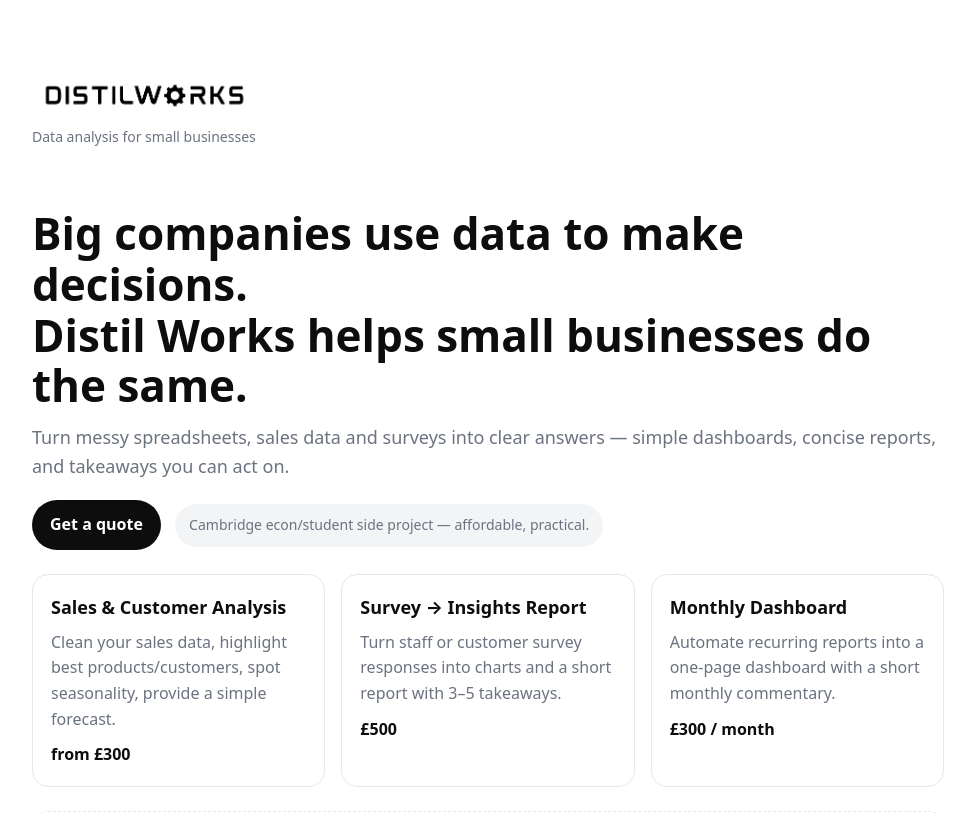
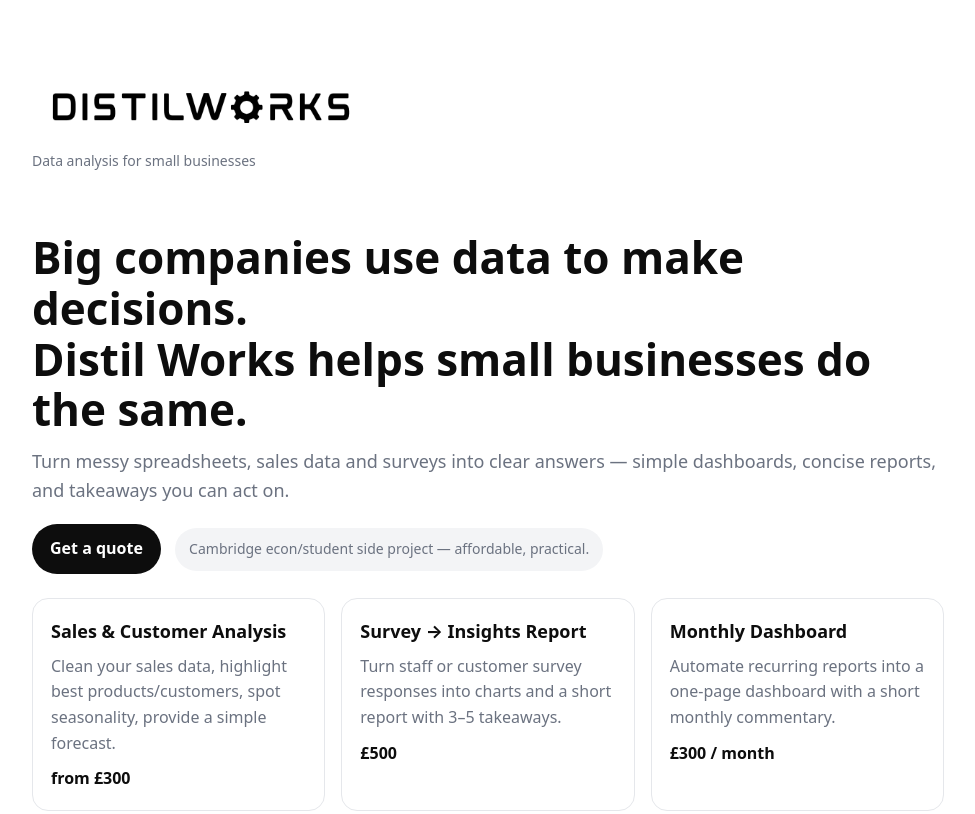
Before and after one commit to distilworks/distilworks.github.io, a plain HTML site: page index.html in a window 1280 px wide. Shown: the top 814 px of the page, without its empty margins (152-1127 px from the left). Drawn offline with Linux system fonts and the light colour scheme.

Commit message:
Update logo.html

```diff
--- a/index.html
+++ b/index.html
@@ -27,7 +27,7 @@
     header { padding: 48px 0 24px; }
     .brand { display: flex; align-items: center; gap: 12px; font-weight: 700; letter-spacing: 0.2px; }
     .logo {
-      height: 48px;   /* adjust until it looks balanced */
+      height: 72px;   /* adjust until it looks balanced */
       width: auto;
       display: block;
     }
```
